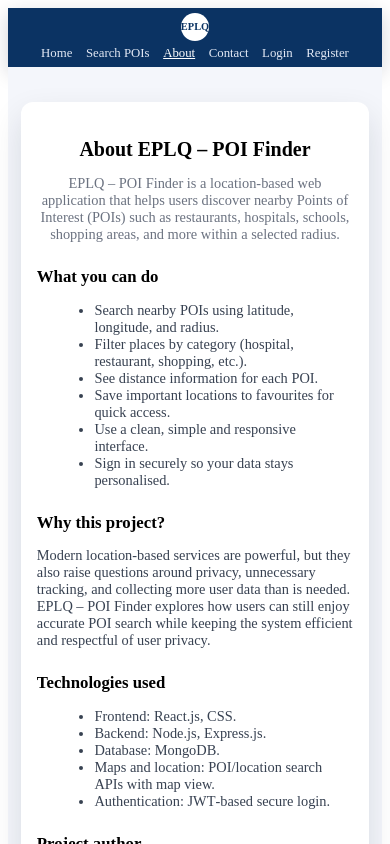
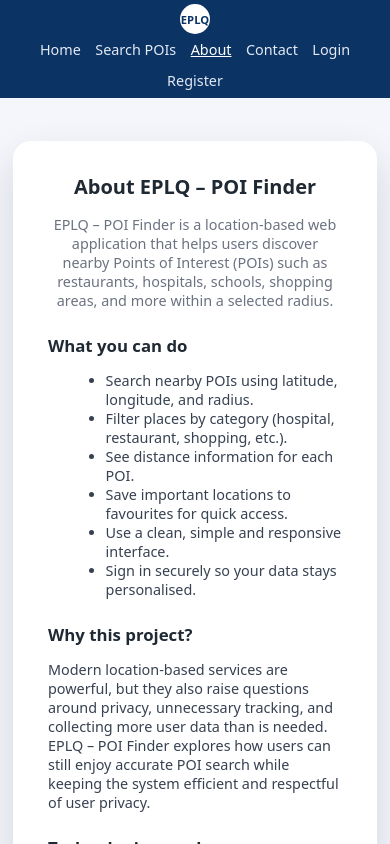
Before and after one commit to BhanuPrakash-Guniganti/eplq-frontend, a React (Vite) app: page /about in a window 390 px wide. Shown: the top 844 px of the page. Built offline with nearby package versions, Linux system fonts and the light colour scheme; no server answers.

Commit message:
Mobile view header

```diff
--- a/src/components/Header.css
+++ b/src/components/Header.css
@@ -1,12 +1,21 @@
 /* =========================================================
-   GLOBAL RESET (HEADER SCOPE SAFE)
+   GLOBAL RESET (Optional but recommended)
    ========================================================= */
 * {
   box-sizing: border-box;
 }
 
+body {
+  margin: 0;
+  min-height: 100vh;
+  font-family: system-ui, -apple-system, Segoe UI, Roboto, Arial, sans-serif;
+  background: #f4f7fb;
+  color: #1f2933;
+  -webkit-font-smoothing: antialiased;
+}
+
 /* =========================================================
-   TOP HEADER BAR (Desktop / Default)
+   TOP HEADER BAR (Slim + Premium)
    ========================================================= */
 
 .top-bar {
@@ -17,16 +26,14 @@
   padding: 0.25rem 0.9rem;
   background: #0b3363;
   color: #fff;
-
   width: 100%;
+  border-radius: 0;
   margin: 0;
-  border-radius: 0;
 
   box-shadow: 0 6px 18px rgba(15, 23, 42, 0.18);
 }
 
-/* Left: logo */
-
+/* left: logo + text */
 .top-bar-left {
   display: flex;
   align-items: center;
@@ -36,8 +43,9 @@
 .logo-circle {
   width: 34px;
   height: 34px;
+  font-size: 0.7rem;
   border-radius: 50%;
-  background: #ffffff;
+  background: #fff;
   color: #0b3363;
 
   display: flex;
@@ -45,17 +53,15 @@
   justify-content: center;
 
   font-weight: 800;
-  font-size: 0.7rem;
 }
 
 .logo-text {
   font-size: 0.9rem;
+  letter-spacing: 0.02em;
   font-weight: 600;
-  letter-spacing: 0.02em;
 }
 
-/* Center nav */
-
+/* center: nav links */
 .top-bar-nav {
   display: flex;
   gap: 0.9rem;
@@ -69,35 +75,29 @@
   transition: 0.2s ease;
 }
 
-.nav-link:hover,
-.nav-link.active {
+.nav-link.active,
+.nav-link:hover {
   color: #ffffff;
   text-decoration: underline;
 }
 
-/* Right actions */
-
+/* right: actions */
 .top-bar-actions {
   display: flex;
   align-items: center;
+  gap: 0.45rem;
   position: relative;
 }
-
-/* Admin + profile wrapper */
 
 .admin-box {
   display: flex;
   align-items: center;
   gap: 0.35rem;
-
   padding: 0.15rem 0.45rem;
   border-radius: 999px;
-
   background: rgba(255, 255, 255, 0.08);
   border: 1px solid rgba(255, 255, 255, 0.15);
 }
-
-/* Pills */
 
 .pill-button {
   border: none;
@@ -106,7 +106,6 @@
   font-size: 0.8rem;
   font-weight: 600;
   cursor: pointer;
-
   background: #ffffff;
   color: #0b3363;
   transition: 0.2s ease;
@@ -121,19 +120,20 @@
   font-size: 0.78rem;
 }
 
-/* Profile icon */
+.pill-button.danger {
+  background: #e63946;
+  color: #ffffff;
+}
 
 .profile-circle {
   width: 26px;
   height: 26px;
   border-radius: 50%;
-  background: #ffffff;
+  background: #fbfcff;
   color: #0b3363;
-
   display: flex;
   align-items: center;
   justify-content: center;
-
   cursor: pointer;
   transition: 0.2s ease;
 }
@@ -146,27 +146,26 @@
   font-size: 0.75rem;
 }
 
-/* Dropdown */
-
+/* dropdown */
 .profile-menu {
   position: absolute;
   right: 0;
   top: 2.4rem;
-
   background: #ffffff;
   color: #1f2933;
-
   border-radius: 0.6rem;
+  box-shadow: 0 10px 25px rgba(15, 23, 42, 0.25);
   min-width: 180px;
+  z-index: 50;
   padding: 0.35rem 0;
-
-  box-shadow: 0 10px 25px rgba(15, 23, 42, 0.25);
-  z-index: 100;
+  overflow: hidden;
 }
 
 .profile-menu-item {
   padding: 0.5rem 0.95rem;
   font-size: 0.85rem;
+  white-space: nowrap;
+  cursor: pointer;
 }
 
 .profile-menu-item:hover {
@@ -178,10 +177,67 @@
   background: transparent;
   width: 100%;
   text-align: left;
-  cursor: pointer;
 }
 
-/* Logout */
+/* =========================================================
+   RESPONSIVENESS
+   ========================================================= */
+
+@media (max-width: 1024px) {
+  .top-bar { padding: 0.25rem 0.75rem; }
+  .logo-circle { width: 30px; height: 30px; }
+  .logo-text { font-size: 0.85rem; }
+}
+
+@media (max-width: 768px) {
+  .top-bar { flex-direction: column; gap: 0.15rem; }
+  .top-bar-nav { flex-wrap: wrap; justify-content: center; gap: 0.4rem; }
+}
+
+@media (max-width: 480px) {
+  .logo-text { display: none; }
+  .profile-circle { width: 24px; height: 24px; }
+}
+
+/* =========================================================
+   CARD
+   ========================================================= */
+
+.card {
+  background: #ffffff;
+  border-radius: 18px;
+  box-shadow: 0 18px 40px rgba(15, 23, 42, 0.14);
+  padding: 1rem 2.2rem 1.6rem;
+  margin: 1.5rem auto;
+  max-width: 980px;
+}
+
+/* =========================================================
+   ABOUT
+   ========================================================= */
+
+.about-container {
+  max-width: 780px;
+  margin: 0 auto;
+  padding: 1.25rem 1rem;
+}
+
+.page-content {
+  padding-top: 1rem;
+}
+
+/* =========================================================
+   BACK BUTTON
+   ========================================================= */
+
+.back-button {
+  border: none;
+  background: transparent;
+  color: #1d4ed8;
+  font-weight: 600;
+  cursor: pointer;
+  margin-bottom: 12px;
+}
 
 .profile-menu-item.logout {
   color: #d9534f;
@@ -192,69 +248,3 @@
   background: #fdecea;
   color: #b52b27;
 }
-
-/* =========================================================
-   RESPONSIVE
-   ========================================================= */
-
-/* Tablets */
-
-@media (max-width: 1024px) {
-  .logo-circle {
-    width: 30px;
-    height: 30px;
-  }
-
-  .logo-text {
-    font-size: 0.85rem;
-  }
-}
-
-/* Mobile */
-
-@media (max-width: 768px) {
-  .top-bar {
-    flex-direction: column;
-    gap: 0.2rem;
-    padding: 0.3rem 0.6rem;
-  }
-
-  .top-bar-nav {
-    width: 100%;
-    justify-content: center;
-    flex-wrap: wrap;
-    gap: 0.45rem;
-  }
-
-  .nav-link {
-    font-size: 0.85rem;
-    padding: 0.1rem 0.2rem;
-  }
-
-  .admin-box {
-    padding: 0.08rem 0.25rem;
-  }
-
-  .logo-circle {
-    width: 28px;
-    height: 28px;
-    font-size: 0.65rem;
-  }
-}
-
-/* Small phones */
-
-@media (max-width: 480px) {
-  .logo-text {
-    display: none;
-  }
-
-  .nav-link {
-    font-size: 0.8rem;
-  }
-
-  .profile-circle {
-    width: 24px;
-    height: 24px;
-  }
-}
```
